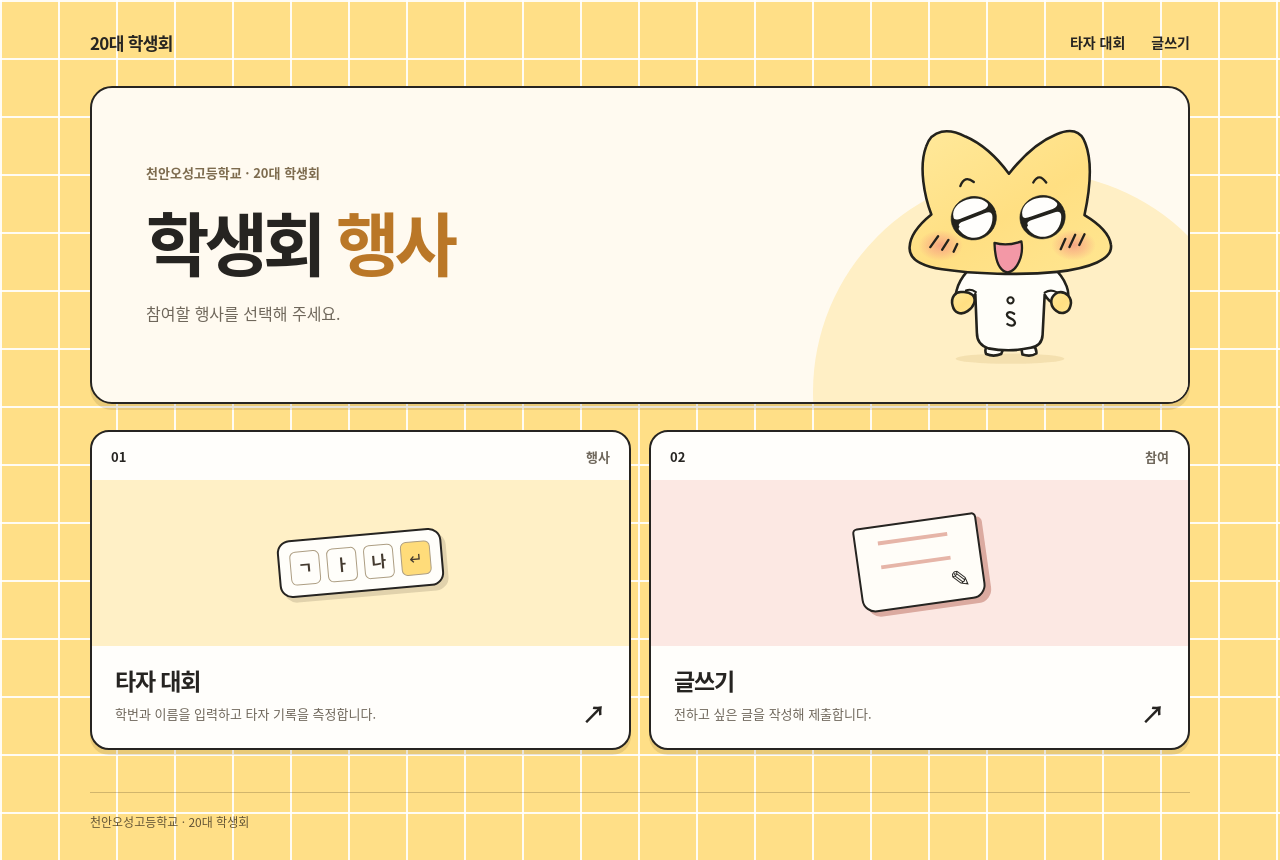
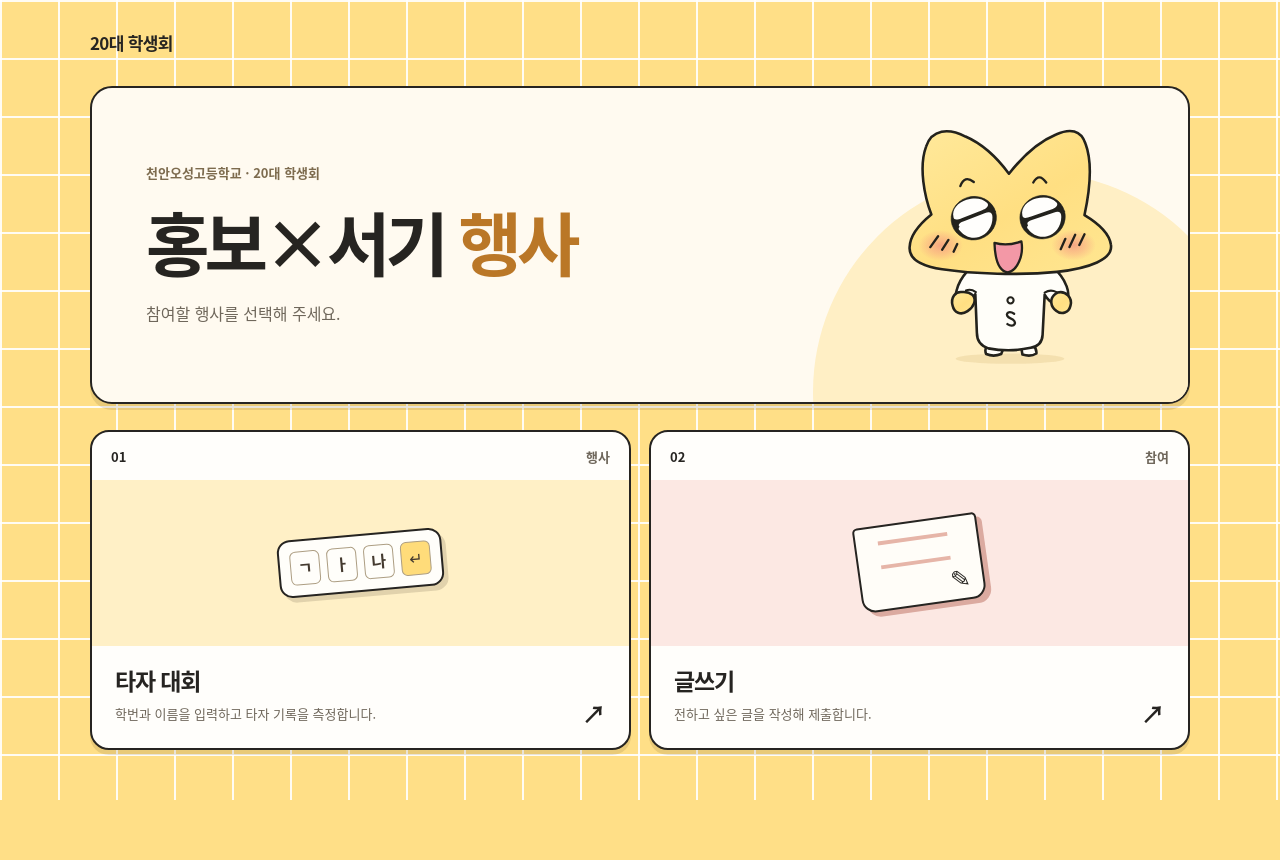
Before and after one commit to oshs-20th-sc/20th, a plain HTML site: page index.html in a window 1280 px wide. After the commit the page ends 800 px from the top, so only its background shows below. Drawn offline with Linux system fonts and the light colour scheme.

Commit message:
랜딩페이지 문구 수정

```diff
--- a/index.html
+++ b/index.html
@@ -12,16 +12,12 @@
   <div class="site-shell">
     <header class="site-nav">
       <a class="wordmark" href="./">20대 학생회</a>
-      <nav class="nav-links" aria-label="행사 메뉴">
-        <a href="./typing/">타자 대회</a>
-        <a href="./write/">글쓰기</a>
-              </nav>
     </header>
     <main>
       <section class="home-hero" aria-labelledby="home-title">
         <div class="home-hero-copy">
           <p class="overline">천안오성고등학교 · 20대 학생회</p>
-          <h1 id="home-title">학생회 <span>행사</span></h1>
+          <h1 id="home-title">홍보×서기 <span>행사</span></h1>
           <p class="home-intro">참여할 행사를 선택해 주세요.</p>
         </div>
         <div class="home-mascot"><img src="./assets/obyeol.svg?v=brighter-2" alt="오별이" width="460" height="480" /></div>
@@ -39,7 +35,6 @@
         </a>
       </section>
     </main>
-    <footer class="site-footer">천안오성고등학교 · 20대 학생회</footer>
   </div>
 </body>
 </html>
```
